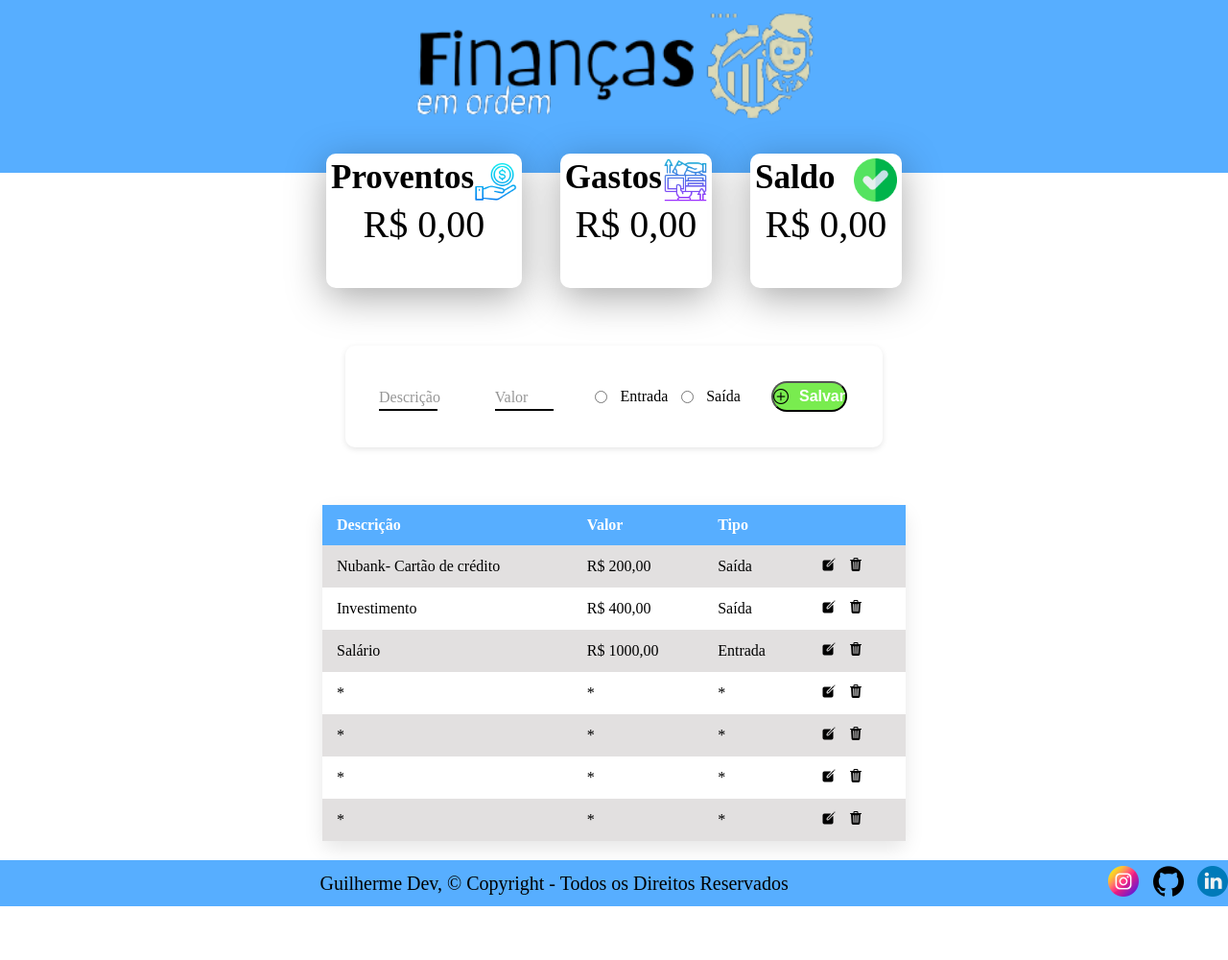
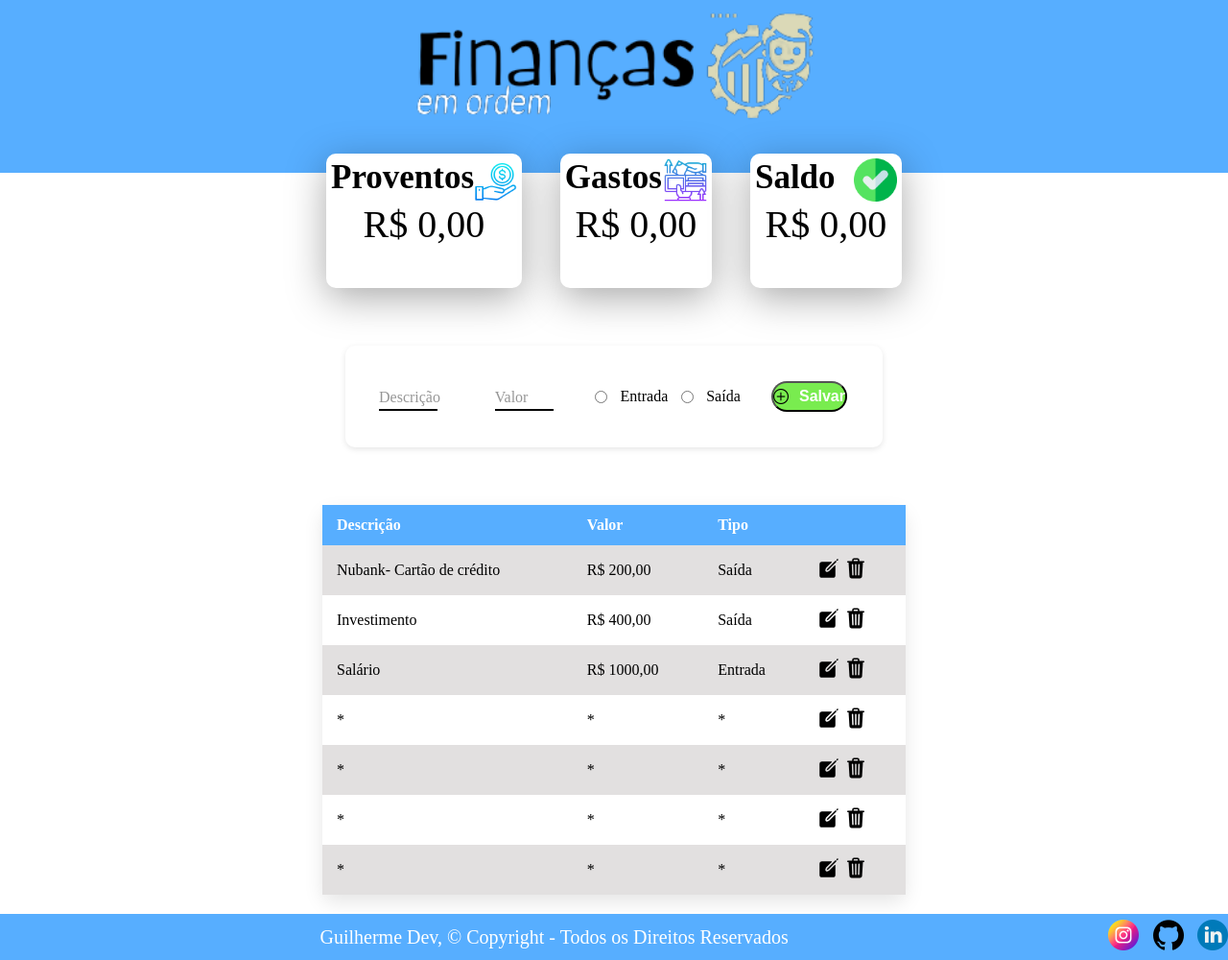
Before and after one commit to Guilherme027/Projeto-YAGO, a plain HTML site: page index.html in a window 1280 px wide. Shown: the whole page at 96% size. Before the commit the page ends 944 px from the top, so only its background shows below. Drawn offline with nearby package versions, Linux system fonts and the light colour scheme; a web font is replaced by a local one.

Commit message:
finança

```diff
--- a/index.html
+++ b/index.html
@@ -8,7 +8,7 @@
     <link rel="icon" href="cifrao.png" type="image/icon">
     <script type="module" src="https://unpkg.com/ionicons@7.1.0/dist/ionicons/ionicons.esm.js"></script>
     <script nomodule src="https://unpkg.com/ionicons@7.1.0/dist/ionicons/ionicons.js"></script>
-    <title>Financeiro</title>
+    <title>Finanças em Ordem</title>
 </head>
 
 <body class="container">
@@ -45,7 +45,7 @@
                     <label for="descrição">Descrição</label>
                 </div>
                 <div class="single-input">
-                    <input type="text" class="input" id="valor" required>
+                    <input type="number" step="0.01" class="input" id="valor" required>
                     <label for="valor">Valor</label>
                 </div>
 
@@ -73,56 +73,56 @@
                 <td>Nubank- Cartão de crédito</td>
                 <td>R$ 200,00</td>
                 <td>Saída</td>
-                <td><ion-icon name="create" class="group-table-icons"></ion-icon>
-                    <ion-icon name="trash" class="group-table-icons"></ion-icon></td>
+                <td><ion-icon name="create" class="group-icons-create"></ion-icon>
+                    <ion-icon name="trash" class="group-icons-trash"></ion-icon></td>
             </tr>
 
             <tr>
                 <td>Investimento</td>
                 <td>R$ 400,00</td>
                 <td>Saída</td>
-                <td><ion-icon name="create" class="group-table-icons"></ion-icon>
-                    <ion-icon name="trash" class="group-table-icons"></ion-icon></td>
+                <td><ion-icon name="create" class="group-icons-create"></ion-icon>
+                    <ion-icon name="trash" class="group-icons-trash"></ion-icon></td>
             </tr>
 
             <tr>
                 <td>Salário</td>
                 <td>R$ 1000,00</td>
                 <td>Entrada</td>
-                <td><ion-icon name="create" class="group-table-icons"></ion-icon>
-                    <ion-icon name="trash" class="group-table-icons"></ion-icon></td>
+                <td><ion-icon name="create" class="group-icons-create"></ion-icon>
+                    <ion-icon name="trash" class="group-icons-trash"></ion-icon></td>
             </tr>
 
             <tr>
                 <td>*</td>
                 <td>*</td>
                 <td>*</td>
-                <td><ion-icon name="create" class="group-table-icons"></ion-icon>
-                    <ion-icon name="trash" class="group-table-icons"></ion-icon></td>
+                <td><ion-icon name="create" class="group-icons-create"></ion-icon>
+                    <ion-icon name="trash" class="group-icons-trash"></ion-icon></td>
             </tr>
 
             <tr>
                 <td>*</td>
                 <td>*</td>
                 <td>*</td>
-                <td><ion-icon name="create" class="group-table-icons"></ion-icon>
-                    <ion-icon name="trash" class="group-table-icons"></ion-icon></td>
+                <td><ion-icon name="create" class="group-icons-create"></ion-icon>
+                    <ion-icon name="trash" class="group-icons-trash"></ion-icon></td>
             </tr>
 
             <tr>
                 <td>*</td>
                 <td>*</td>
                 <td>*</td>
-                <td><ion-icon name="create" class="group-table-icons"></ion-icon>
-                    <ion-icon name="trash" class="group-table-icons"></ion-icon></td>
+                <td><ion-icon name="create" class="group-icons-create"></ion-icon>
+                    <ion-icon name="trash" class="group-icons-trash"></ion-icon></td>
             </tr>
 
             <tr>
                 <td>*</td>
                 <td>*</td>
                 <td>*</td>
-                <td><ion-icon name="create" class="group-table-icons"></ion-icon>
-                    <ion-icon name="trash" class="group-table-icons"></ion-icon></td>
+                <td><ion-icon name="create" class="group-icons-create"></ion-icon>
+                    <ion-icon name="trash" class="group-icons-trash"></ion-icon></td>
             </tr>
         </table>
     </main>
--- a/style.css
+++ b/style.css
@@ -191,12 +191,22 @@ tr:nth-child(even) {
   ;
 }
 
-t:hover{
-  background-color: #57AEFF;
+.group-icons-create:hover{
+ color: #57AEFF;
 }
 
-.group-table-icons{
+.group-icons-trash:hover{
+  color: red;
+}
+
+.group-icons-create{
   width: 1.5rem;
+  height: 1.5rem;
+}
+
+.group-icons-trash{
+  width: 1.5rem;
+  height: 1.5rem;
 }
 
 
@@ -231,4 +241,5 @@ t:hover{
   margin: 0 auto;
   justify-content: center;
   display: grid;
+  color: white;
 }
```
Also changed, not shown: cifrao.png, 1 other file.
